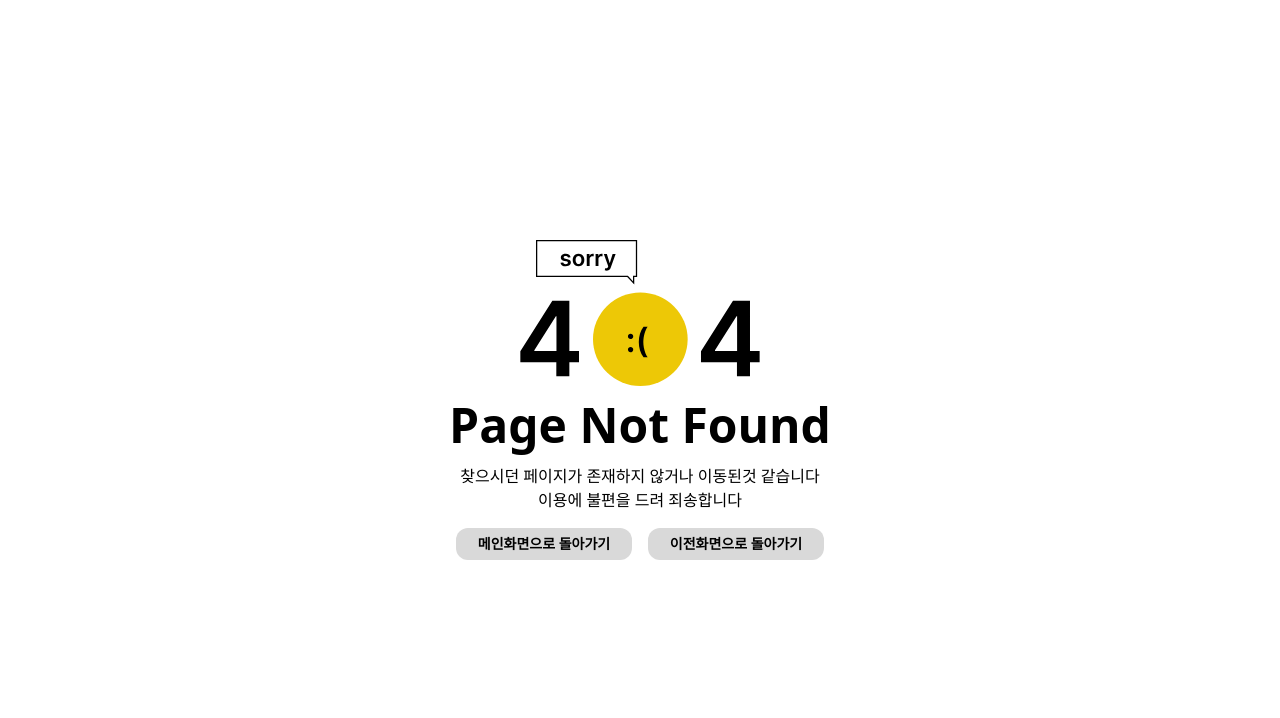
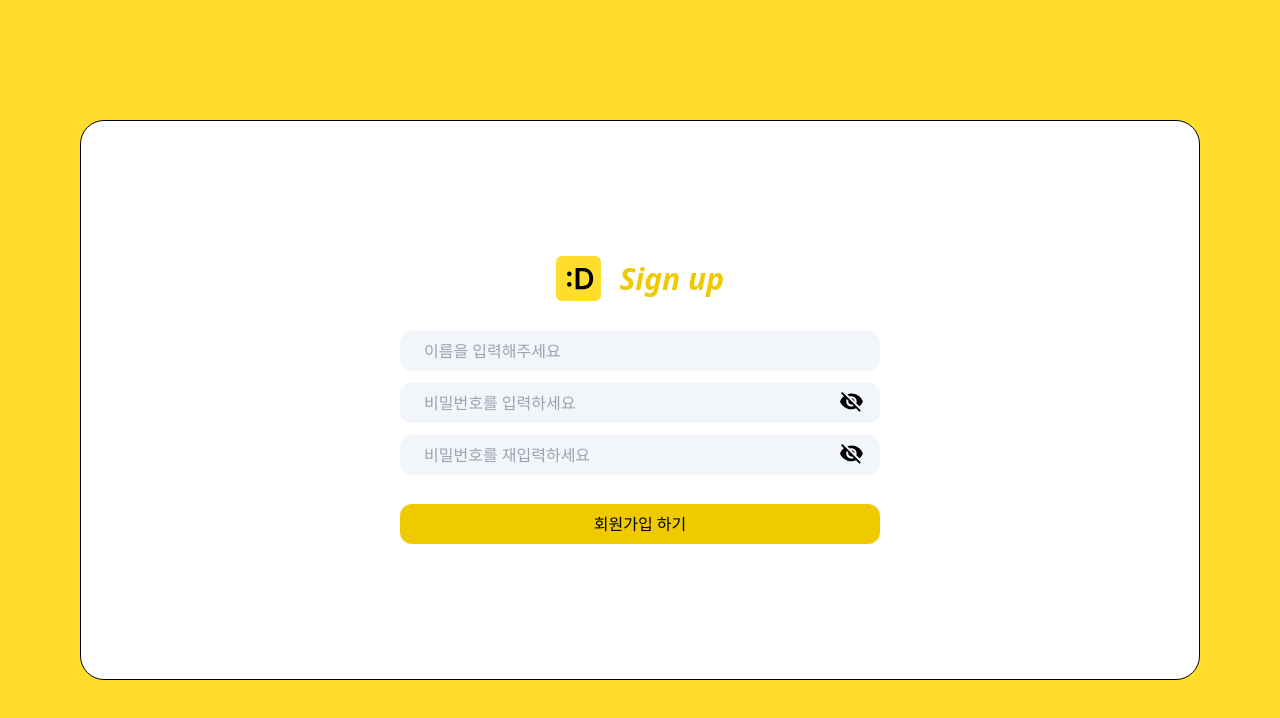
Before and after one commit to songju7920/DEMAOVERFLOW, a React (Create React App) app in the folder frontend/: page /signup in a window 1280 px wide. Before the commit this address had no page. Shown: the top 718 px of the page. Built offline with nearby package versions, Linux system fonts and the light colour scheme.

Commit message:
feature:: develop signupPage

```diff
--- /dev/null
+++ b/frontend/src/components/signup/pwInput.tsx
@@ -0,0 +1,26 @@
+import React, { useState } from "react";
+import openedEye from "../../asset/img/seeImg.svg";
+import closedEye from "../../asset/img/notSeeImg.svg";
+
+interface props {
+  placeHolder: string;
+  name: string;
+  changeEvent: any;
+}
+
+const PwInput = ({ placeHolder, name, changeEvent }: props) => {
+  const [showPW, setShowPW] = useState(false);
+
+  const onClick = () => {
+    setShowPW((prevShowPW) => !prevShowPW);
+  };
+
+  return (
+    <div className="relative">
+      <input className="bg-F2F5FA px-[1.5rem] w-[30rem] h-[2.5rem] rounded-xl" placeholder={placeHolder} type={showPW ? "text" : "password"} name={name} onChange={changeEvent} />
+      <img src={showPW ? openedEye : closedEye} onClick={onClick} className="absolute right-4 bottom-2" />
+    </div>
+  );
+};
+
+export default PwInput;
--- a/frontend/src/page/login/login.tsx
+++ b/frontend/src/page/login/login.tsx
@@ -9,9 +9,20 @@ const Login = () => {
   const navigate = useNavigate();
 
   const [showPW, setShowPW] = useState(false);
+  const [data, setData] = useState({ username: "", password: "" });
+
+  const onChange = (e) => {
+    const { value, name } = e.target;
+
+    setData({ ...data, [name]: value });
+  };
 
   const onClick = () => {
     setShowPW((prevShowPW) => !prevShowPW);
+  };
+
+  const login = () => {
+    console.log(data);
   };
 
   return (
@@ -24,16 +35,20 @@ const Login = () => {
             <p className="text-F0CA00 text-3xl font-bold italic">Login</p>
           </div>
           <div className="flex flex-col h-[6rem] justify-between">
-            <input placeholder="아이디를 입력하세요" className="w-[30rem] h-[2.5rem] px-[15px] bg-F2F5FA rounded-xl" />
+            <input placeholder="아이디를 입력하세요" className="w-[30rem] h-[2.5rem] px-[15px] bg-F2F5FA rounded-xl" onChange={onChange} name="username" />
             <div className="relative">
-              <input placeholder="비밀번호를 입력하세요" className="w-[30rem] h-[2.5rem] px-[15px] bg-F2F5FA rounded-xl" type={showPW ? "text" : "password"} />
+              <input placeholder="비밀번호를 입력하세요" className="w-[30rem] h-[2.5rem] px-[15px] bg-F2F5FA rounded-xl" type={showPW ? "text" : "password"} onChange={onChange} name="password" />
               <img src={showPW ? openedEye : closedEye} className="absolute right-3 bottom-[0.3rem] hover:cursor-pointer" onClick={onClick} />
             </div>
           </div>
-          <button className="w-[30rem] h-[2.5rem] bg-F0CA00 rounded-xl font-semibold text-white text-lg">Login</button>
+          <button className="w-[30rem] h-[2.5rem] bg-F0CA00 rounded-xl font-semibold text-white text-lg" onClick={login}>
+            Login
+          </button>
           <div className="flex justify-between w-[16rem] select-none">
             <p className="text-sm text-818181">아직 회원이 아니신가요?</p>
-            <p className="text-sm text-474747 font-bold hover:cursor-pointer">회원가입 하러 가기</p>
+            <a href="/signup" className="text-sm text-474747 font-bold hover:cursor-pointer">
+              회원가입 하러 가기
+            </a>
           </div>
         </div>
       </div>
--- /dev/null
+++ b/frontend/src/page/signup/signup.tsx
@@ -0,0 +1,46 @@
+import React, { useState } from "react";
+import character from "../../asset/img/loginCharacter.svg";
+import logo from "../../asset/img/logoImg.svg";
+import PwInput from "../../components/signup/pwInput.tsx";
+
+const Signup = () => {
+  const [data, setData] = useState({ username: "", password: "", passwordChack: "" });
+
+  const onChange = (e) => {
+    const { value, name } = e.target;
+
+    setData({ ...data, [name]: value });
+  };
+
+  const onclick = () => {
+    if (data.password !== data.passwordChack) {
+      alert("비밀번호가 일치하지 않습니다");
+      return;
+    }
+    console.log(data);
+  };
+
+  return (
+    <div className="relative flex justify-center items-center w-full h-dvh bg-FFDD2C">
+      <img src={character} width={70} className="absolute left-[9.5rem] top-[10rem]" />
+      <div className="flex flex-col items-center justify-center w-[70rem] h-[35rem] border-[0.1rem] border-black bg-white rounded-3xl z-10">
+        <div className="flex flex-col h-[18rem] justify-between items-center">
+          <div className="flex justify-between items-center w-[10.5rem]">
+            <img src={logo} width={45} />
+            <p className="text-3xl font-semibold italic text-F0CA00">Sign up</p>
+          </div>
+          <div className="flex flex-col justify-between h-[9rem]">
+            <input className="bg-F2F5FA px-[1.5rem] w-[30rem] h-[2.5rem] rounded-xl" placeholder="이름을 입력해주세요" name="username" onChange={onChange} />
+            <PwInput placeHolder={"비밀번호를 입력하세요"} name={"password"} changeEvent={onChange} />
+            <PwInput placeHolder={"비밀번호를 재입력하세요"} name={"passwordChack"} changeEvent={onChange} />
+          </div>
+          <button className="bg-F0CA00 w-[30rem] h-[2.5rem] rounded-xl active:bg-D5B300 transition ease-in-out delay-150" onClick={onclick}>
+            회원가입 하기
+          </button>
+        </div>
+      </div>
+    </div>
+  );
+};
+
+export default Signup;
--- a/frontend/src/router.tsx
+++ b/frontend/src/router.tsx
@@ -4,6 +4,7 @@ import NotFoundError from "./page/Error/notFound.tsx";
 import Questions from "./page/questions/questions.tsx";
 import About from "./page/about/about.tsx";
 import Login from "./page/login/login.tsx";
+import Signup from "./page/signup/signup.tsx";
 import CreatePost from "./page/createPost/createPost.tsx";
 
 const Router = () => {
@@ -12,6 +13,7 @@ const Router = () => {
       <Route path="/" element={<Navigate to={"/about"} />} />
       <Route path="/about" element={<About />} />
       <Route path="/questions" element={<Questions />} />
+      <Route path="/signup" element={<Signup />} />
       <Route path="/login" element={<Login />} />
       <Route path="/createPost" element={<CreatePost />} />
       <Route path="*" element={<NotFoundError />} />
```
